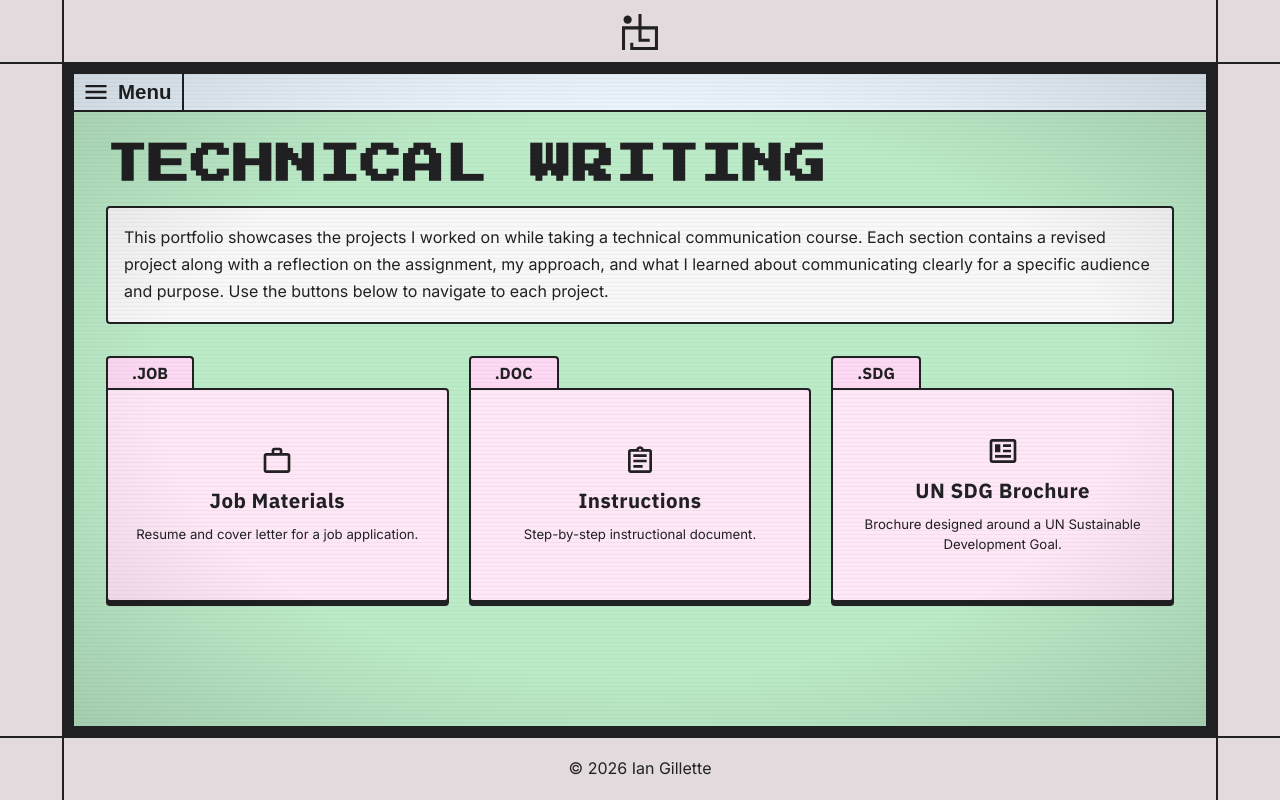
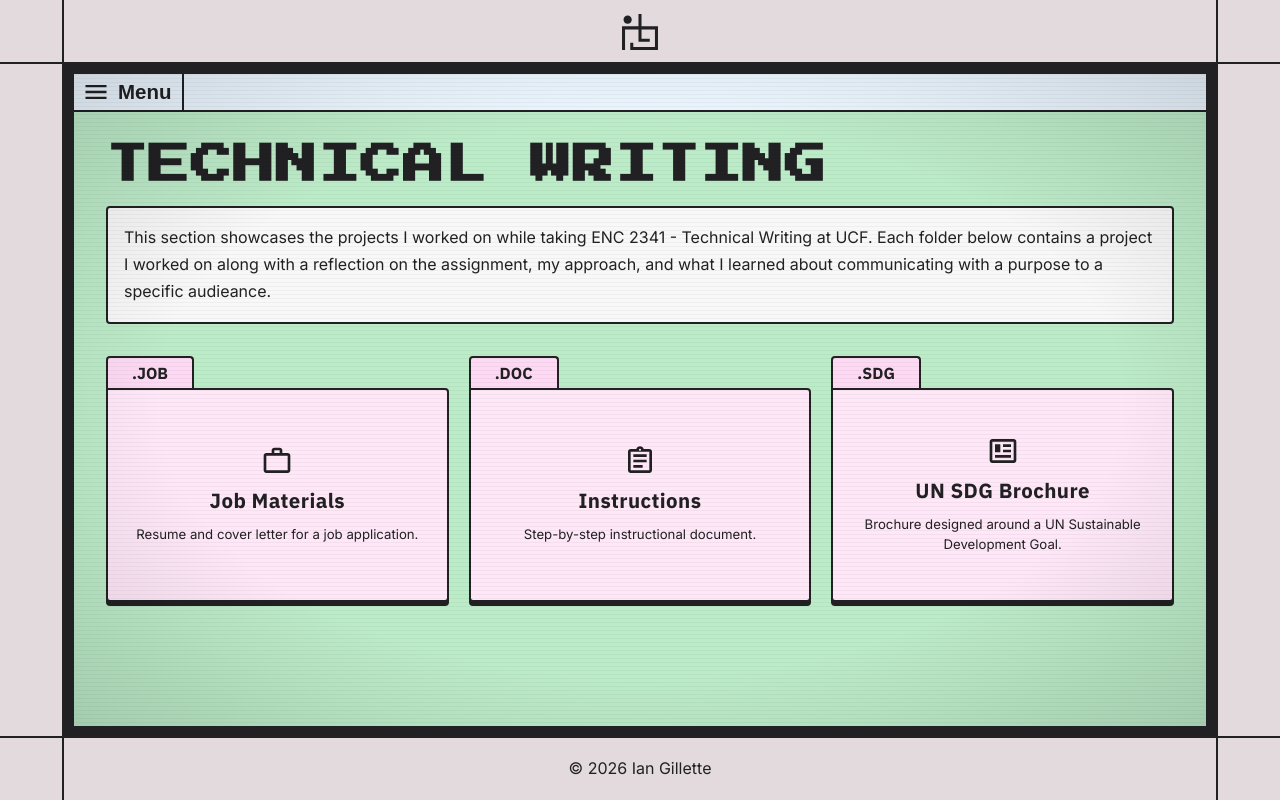
Before and after one commit to MelonEncoder/personal-website, a SvelteKit app: page /technical-writing in a window 1280 px wide. Built offline with nearby package versions, Linux system fonts and the light colour scheme.

Commit message:
updated technical writing overview

```diff
--- a/src/routes/(app)/technical-writing/+page.svelte
+++ b/src/routes/(app)/technical-writing/+page.svelte
@@ -42,10 +42,10 @@
 	<h1 class="title">TECHNICAL WRITING</h1>
 	<div class="card intro">
 		<p class="bodyText">
-			This portfolio showcases the projects I worked on while taking a technical communication
-			course. Each section contains a revised project along with a reflection on the
-			assignment, my approach, and what I learned about communicating clearly for a specific
-			audience and purpose. Use the buttons below to navigate to each project.
+			This section showcases the projects I worked on while taking ENC 2341 - Technical
+			Writing at UCF. Each folder below contains a project I worked on along with a reflection
+			on the assignment, my approach, and what I learned about communicating with a purpose to
+			a specific audieance.
 		</p>
 	</div>
 
```
